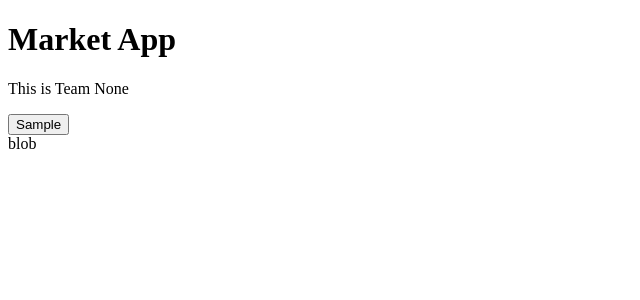
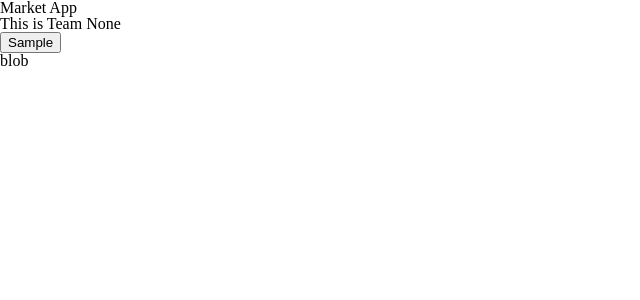
Before and after one commit to teamnone-finance/301-FrontEnd, a React (Create React App) app: page / in a window 1280 px wide. Shown: the top 300 px of the page, without its empty margins (0-640 px from the left). Built offline with nearby package versions, Linux system fonts and the light colour scheme.

Commit message:
added scss dir and files

```diff
--- a/src/index.js
+++ b/src/index.js
@@ -1,5 +1,6 @@
 import React from 'react';
 import ReactDOM from 'react-dom';
 import App from './components/App';
+import './scss/core.scss';
 
 ReactDOM.render(<App />, document.getElementById('root'));
--- /dev/null
+++ b/src/scss/_reset.scss
@@ -0,0 +1,48 @@
+/* http://meyerweb.com/eric/tools/css/reset/
+   v2.0 | 20110126
+   License: none (public domain)
+*/
+
+html, body, div, span, applet, object, iframe,
+h1, h2, h3, h4, h5, h6, p, blockquote, pre,
+a, abbr, acronym, address, big, cite, code,
+del, dfn, em, img, ins, kbd, q, s, samp,
+small, strike, strong, sub, sup, tt, var,
+b, u, i, center,
+dl, dt, dd, ol, ul, li,
+fieldset, form, label, legend,
+table, caption, tbody, tfoot, thead, tr, th, td,
+article, aside, canvas, details, embed,
+figure, figcaption, footer, header, hgroup,
+menu, nav, output, ruby, section, summary,
+time, mark, audio, video {
+	margin: 0;
+	padding: 0;
+	border: 0;
+	font-size: 100%;
+	font: inherit;
+	vertical-align: baseline;
+}
+/* HTML5 display-role reset for older browsers */
+article, aside, details, figcaption, figure,
+footer, header, hgroup, menu, nav, section {
+	display: block;
+}
+body {
+	line-height: 1;
+}
+ol, ul {
+	list-style: none;
+}
+blockquote, q {
+	quotes: none;
+}
+blockquote:before, blockquote:after,
+q:before, q:after {
+	content: '';
+	content: none;
+}
+table {
+	border-collapse: collapse;
+	border-spacing: 0;
+}
--- /dev/null
+++ b/src/scss/core.scss
@@ -0,0 +1,5 @@
+@import 'reset';
+@import 'vars';
+@import 'base';
+@import 'layout';
+@import 'module';
```
Also changed, not shown: src/scss/_base.scss (added), src/scss/_layout.scss (added), src/scss/_module.scss (added), src/scss/_vars.scss (added).
